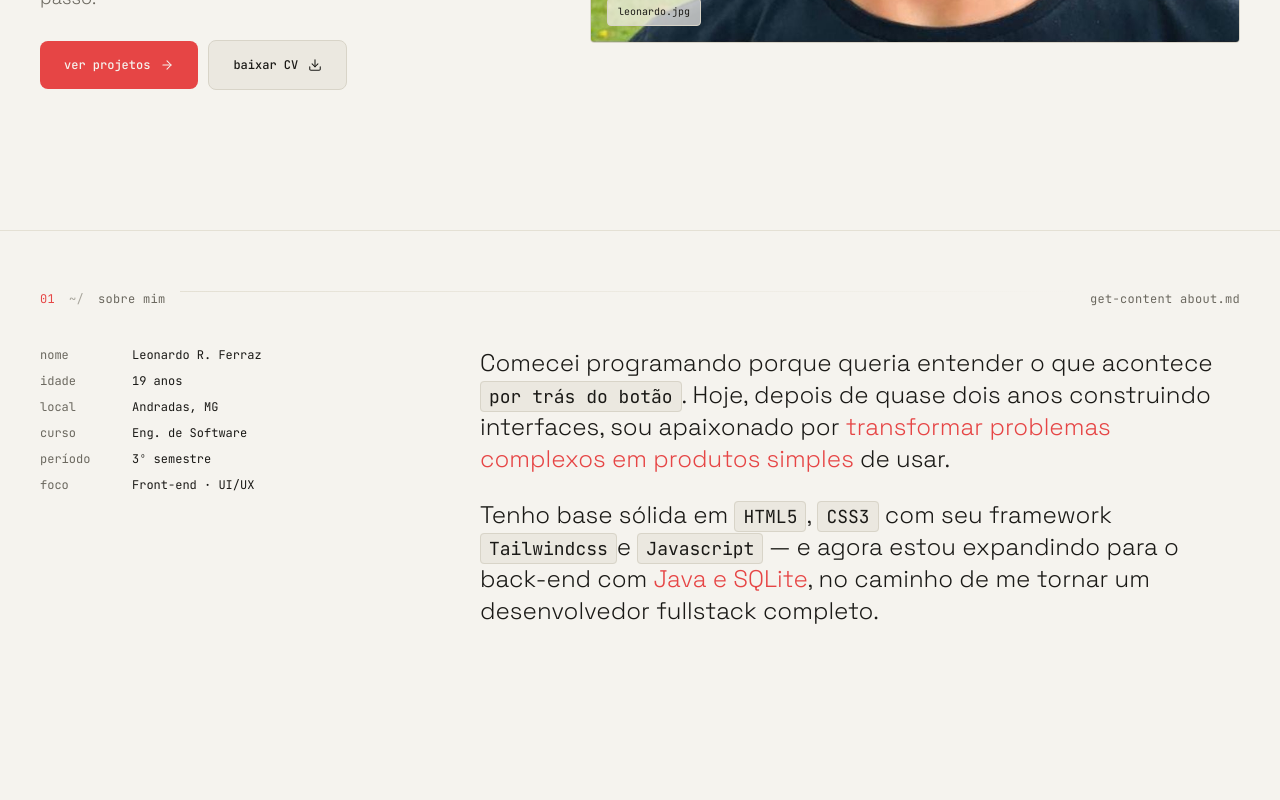
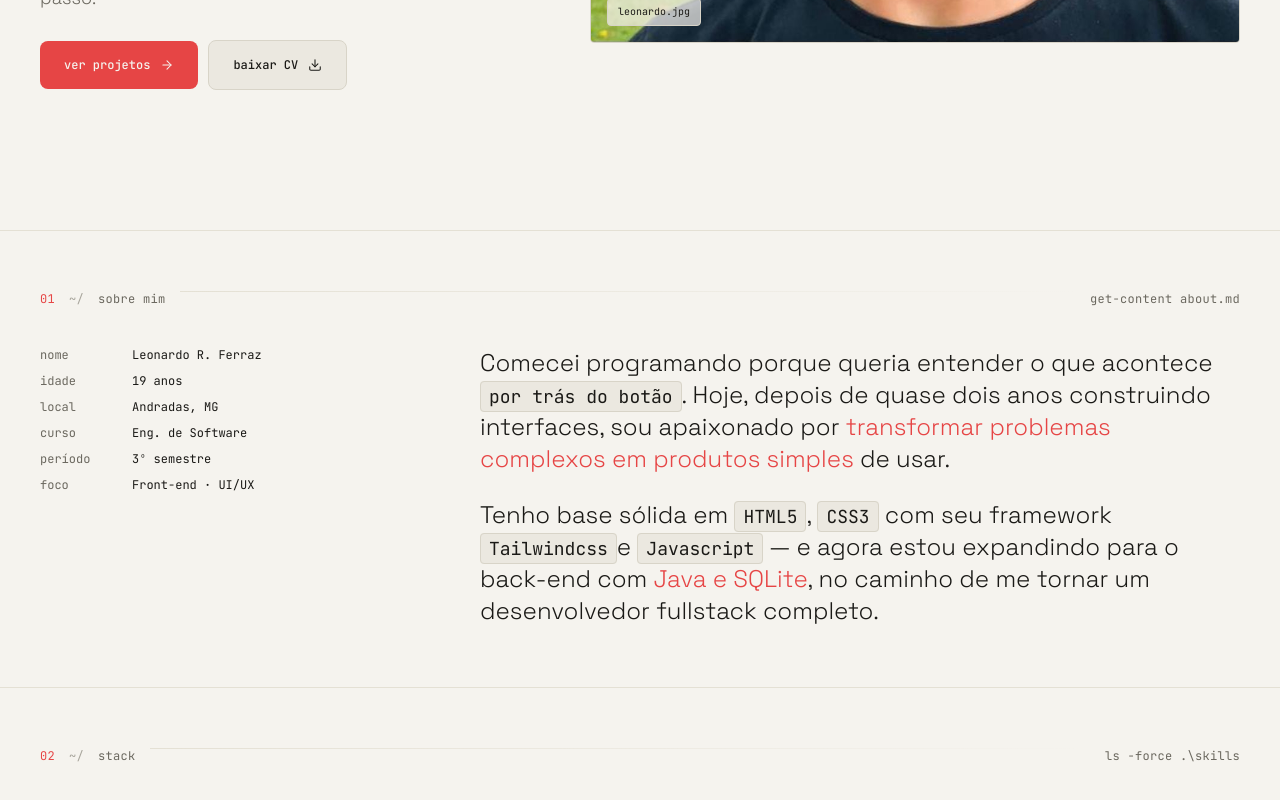
Before and after one commit to Leonardo2831/Portfolio-React, a React (Vite) app: page / in a window 1280 px wide. Shown: the part 817-1617 px from the top of the page. Before the commit the page ends 1504 px from the top, so only its background shows below. Built offline with nearby package versions, Linux system fonts and the light colour scheme.

Commit message:
init section skills

```diff
--- a/src/pages/Home.jsx
+++ b/src/pages/Home.jsx
@@ -3,6 +3,7 @@
 import Introduction from "../components/layout/introduction/Introduction";
 import Section from "../components/ui/Section";
 import Sobre from "../components/layout/about/Sobre";
+import Skills from "../components/layout/skills/Skills";
 
 export default function Home(){
     const [isTheme, setIsTheme] = React.useState(() => {
@@ -26,6 +27,9 @@
             <Section idSection="sobre" number={1} title="Sobre mim" code="get-content about.md" >
                 <Sobre />
             </Section>
+            <Section idSection="skills" number={2} title="stack" code="ls -force .\skills" >
+                <Skills />
+            </Section>
         </>
     );
 }
```
